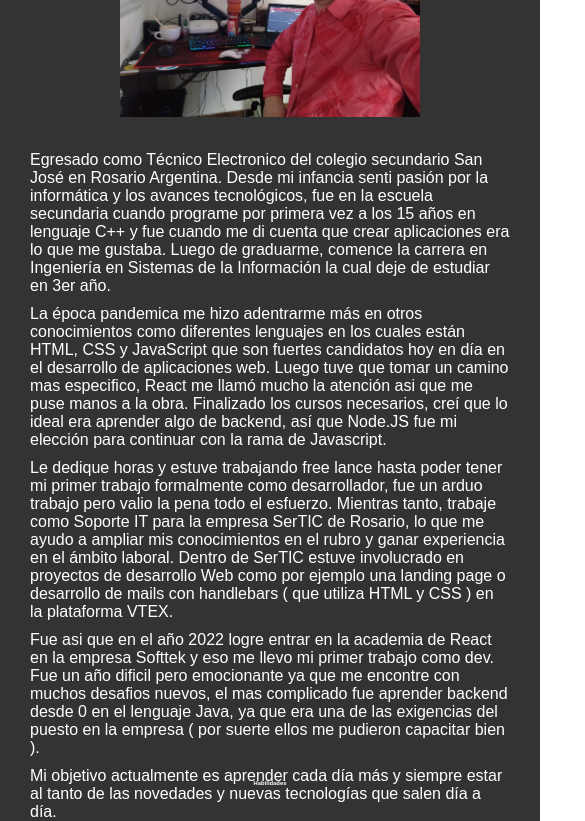
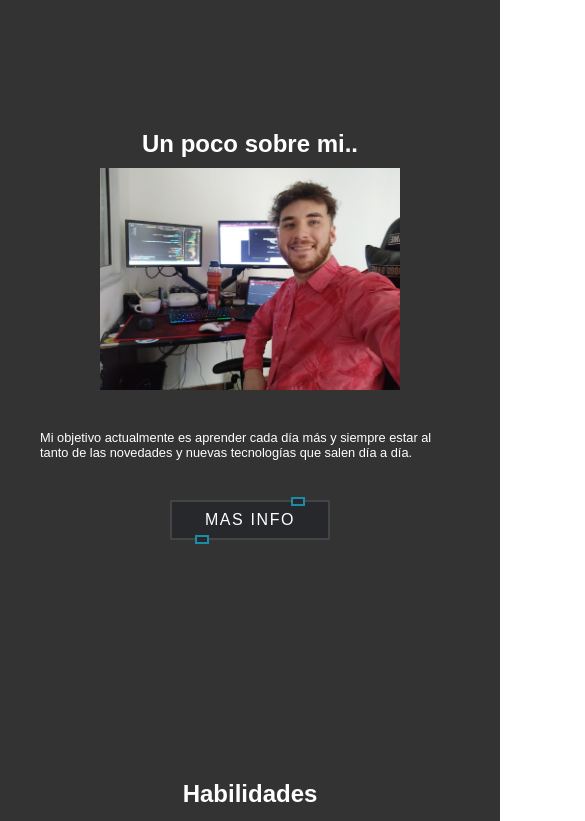
Before and after one commit to aleLa11i/portfolio.v2.frontend, a React (Create React App) app: page / in a window 390 px wide. Shown: the part 1140-1961 px from the top of the page, 585 px wide, since content can reach past the window. Built offline with nearby package versions, Linux system fonts and the light colour scheme; a web font is replaced by a local one.

Commit message:
se corrige responsive

```diff
--- a/src/components/about/AboutMeScreen.jsx
+++ b/src/components/about/AboutMeScreen.jsx
@@ -1,7 +1,9 @@
-import React from 'react';
+import React, { useState } from 'react';
 import me from "../../assets/me/me2.png"
 
 export const AboutMeScreen = () => {
+    const [showDescription, setShowDescription] = useState(false)
+
     return (
         <section className='about' id='about'>
             <h2>Un poco sobre mi..</h2>
@@ -9,21 +11,34 @@ export const AboutMeScreen = () => {
                 <img className='me' src={me} alt="me" />
             </div>
             <div>
+                {
+                    showDescription &&
+                    <>
                         <p>
-                    Egresado como Técnico Electronico del colegio secundario San José en Rosario Argentina. Desde mi infancia senti pasión por la informática y los avances tecnológicos, fue en la escuela secundaria cuando programe por primera vez a los 15 años en lenguaje C++ y fue cuando me di cuenta que crear aplicaciones era lo que me gustaba. Luego de graduarme, comence la carrera en Ingeniería en Sistemas de la Información la cual deje de estudiar en 3er año.
+                            Egresado como Técnico Electronico del colegio secundario San José en Rosario Argentina. Desde mi infancia senti pasión por la informática y los avances tecnológicos, fue en la escuela secundaria cuando programe por primera vez a los 15 años en lenguaje C++ y fue cuando me di cuenta que crear aplicaciones era lo que me gustaba. Luego de graduarme, comence la carrera en Ingeniería en Sistemas de la Información la cual actualmente estoy cursando 3er año.
                         </p>
                         <p>
-                    La época pandemica me hizo adentrarme más en otros conocimientos como diferentes lenguajes en los cuales están HTML, CSS y JavaScript que son fuertes candidatos hoy en día en el desarrollo de aplicaciones web. Luego tuve que tomar un camino mas especifico, React me llamó mucho la atención asi que me puse manos a la obra. Finalizado los cursos necesarios, creí que lo ideal era aprender algo de backend, así que Node.JS fue mi elección para continuar con la rama de Javascript.
+                            La época pandemica me hizo adentrarme más en otros conocimientos como diferentes lenguajes en los cuales están HTML, CSS y JavaScript que son fuertes candidatos hoy en día en el desarrollo de aplicaciones web. Sumado a algunos frameworks como React y Node Js.
                         </p>
                         <p>
-                    Le dedique horas y estuve trabajando free lance hasta poder tener mi primer trabajo formalmente como desarrollador, fue un arduo trabajo pero valio la pena todo el esfuerzo. Mientras tanto, trabaje como Soporte IT para la empresa SerTIC de Rosario, lo que me ayudo a ampliar mis conocimientos en el rubro y ganar experiencia en el ámbito laboral. Dentro de SerTIC estuve involucrado en proyectos de desarrollo Web como por ejemplo una landing page o desarrollo de mails con handlebars ( que utiliza HTML y CSS ) en la plataforma VTEX.
+                            Actualmente, ademas de los estudios, trabajo en el sector de Soporte IT para la empresa SerTIC de Rosario, lo que me ayudo a ampliar mis conocimientos en el rubro y ganar experiencia en el ámbito laboral, y como freelancer creando páginas web en lo que queda de mi tiempo libre. Dentro de SerTIC estuve involucrado en varios proyectos de desarrollo Web como por ejemplo una landing page o mails con handlebars en la plataforma VTEX.
                         </p>
-                <p>
-                    Fue asi que en el año 2022 logre entrar en la academia de React en la empresa Softtek y eso me llevo mi primer trabajo como dev. Fue un año dificil pero emocionante ya que me encontre con muchos desafios nuevos, el mas complicado fue aprender backend desde 0 en el lenguaje Java, ya que era una de las exigencias del puesto en la empresa ( por suerte ellos me pudieron capacitar bien ).
-                </p>
+                    </>
+                }
+                <div
+                    className='description-button'
+                >
                     <p>
                         Mi objetivo actualmente es aprender cada día más y siempre estar al tanto de las novedades y nuevas tecnologías que salen día a día.
                     </p>
+                    <button
+                        className='btn-custom btn-info'
+                        onClick={()=> setShowDescription( state => !state )}
+                    >
+                        <span>Mas info</span>
+                        <i></i>
+                    </button>
+                </div>
             </div>
         </section>
     )
--- a/src/components/about/aboutme.scss
+++ b/src/components/about/aboutme.scss
@@ -6,7 +6,18 @@
     }
 
     div{
+        display: flex;
+        flex-direction: column;
+        align-items: center;
         margin: 10px;
+
+        .description-button{
+            .btn-info{
+                padding: 20px 35px;
+                margin: 30px 0px;
+            }
+        }
+
         p{
             margin: 10px 100px;
             @media (max-width: $size-width-2) {
--- a/src/components/footer/Footer.jsx
+++ b/src/components/footer/Footer.jsx
@@ -29,11 +29,11 @@ export const Footer = () => {
                 className='footer-section-2'
             >
                 <div>
-                    <LocationOnIcon style={{marginRight:'20px'}}/>
+                    <LocationOnIcon className='icon'/>
                     <h3>Rosario, Santa Fe, Argentina</h3>
                 </div>
                 <div>
-                    <LocalPhoneIcon style={{marginRight:'20px'}}/>
+                    <LocalPhoneIcon className='icon'/>
                     <h3>+54 9 341 349-3683</h3>
                 </div>
             </div>
--- a/src/components/footer/footer.scss
+++ b/src/components/footer/footer.scss
@@ -6,6 +6,14 @@
     width: 100%;
     color: white;
     height: 100px;
+
+    @media (max-width: $size-width-1) {
+        width: 100%;
+    }
+    @media (max-width: $size-width-3) {
+        height: 150px;
+        flex-direction: column;
+    }
 
     .footer-section-1 {
         display: flex;
@@ -32,6 +40,18 @@
             flex-direction: row;
             align-items: center;
             margin: 5px 0px;
+
+            .icon{
+                margin-right: 20px;
+
+                @media (max-width: $size-width-3) {
+                    margin-right: 5px;
+                    margin-left: 15px;
+                }
+            }
+        }
+        @media (max-width: $size-width-3) {
+            flex-direction: row;
         }
     }
 }
@@ -43,4 +63,9 @@
     padding: 7px;
     display: flex;
     justify-content: center;
+
+    @media (max-width: $size-width-1) {
+        padding-left: 0px;
+        padding-right: 0px;
+    }
 }
--- a/src/components/projects/ProjectsScreen.jsx
+++ b/src/components/projects/ProjectsScreen.jsx
@@ -20,7 +20,7 @@ export const ProjectsScreen = () => {
                     <div
                       className='description-text'
                     >
-                      <h1>{project.title}</h1>
+                      <h2>{project.title}</h2>
                       <p>{project.desc}</p>
                       {
                         project?.version && ( <h3>{`Version: ${project.version}`}</h3> )
--- a/src/components/skills/SkillsScreen.jsx
+++ b/src/components/skills/SkillsScreen.jsx
@@ -42,7 +42,7 @@ export const SkillsScreen = () => {
                         <Grid
                             key={`skill-${index}`}
                             item
-                            xs={ width > 1070 ? 2 : 3 }
+                            xs={ width > 1070 ? 2 : ( width > 600 ? 3 : 4 ) }
                         >
                             <div
                                 className='skill-item'
--- a/src/components/skills/skills.scss
+++ b/src/components/skills/skills.scss
@@ -25,6 +25,11 @@
         justify-content: space-around;
         z-index: 2;
 
+        @media (max-width: $size-width-3) {
+            height: 100px;
+        }
+
+        @media (max-width > $size-width-1) {
             &:hover{
                 transition: transform 300ms;
                 backdrop-filter: blur(15px);
@@ -39,6 +44,7 @@
 
                 .skill-progress{
                     display: flex;
+                }
             }
         }
 
--- a/src/style/base/_base.scss
+++ b/src/style/base/_base.scss
@@ -6,14 +6,27 @@
     scroll-behavior: smooth;
     & h1{
         font-size: 2.5vw;
+        @media (max-width: $size-width-2) {
+            font-size: 2.2em;
+        }
     }
     & h2{
         font-size: 1.5vw;
+        @media (max-width: $size-width-2) {
+            font-size: 1.5em;
+        }
     }
     & h3{
         font-size: 1vw;
+        @media (max-width: $size-width-2) {
+            font-size: 1em;
+        }
     }
-
+    & p{
+        @media (max-width: $size-width-2) {
+            font-size: 0.8em;
+        }
+    }
 
 }
 body{
```
Also changed, not shown: src/components/projects/projects.scss (+14 -2 lines). Lines whose indentation alone changed are shown as unchanged.
